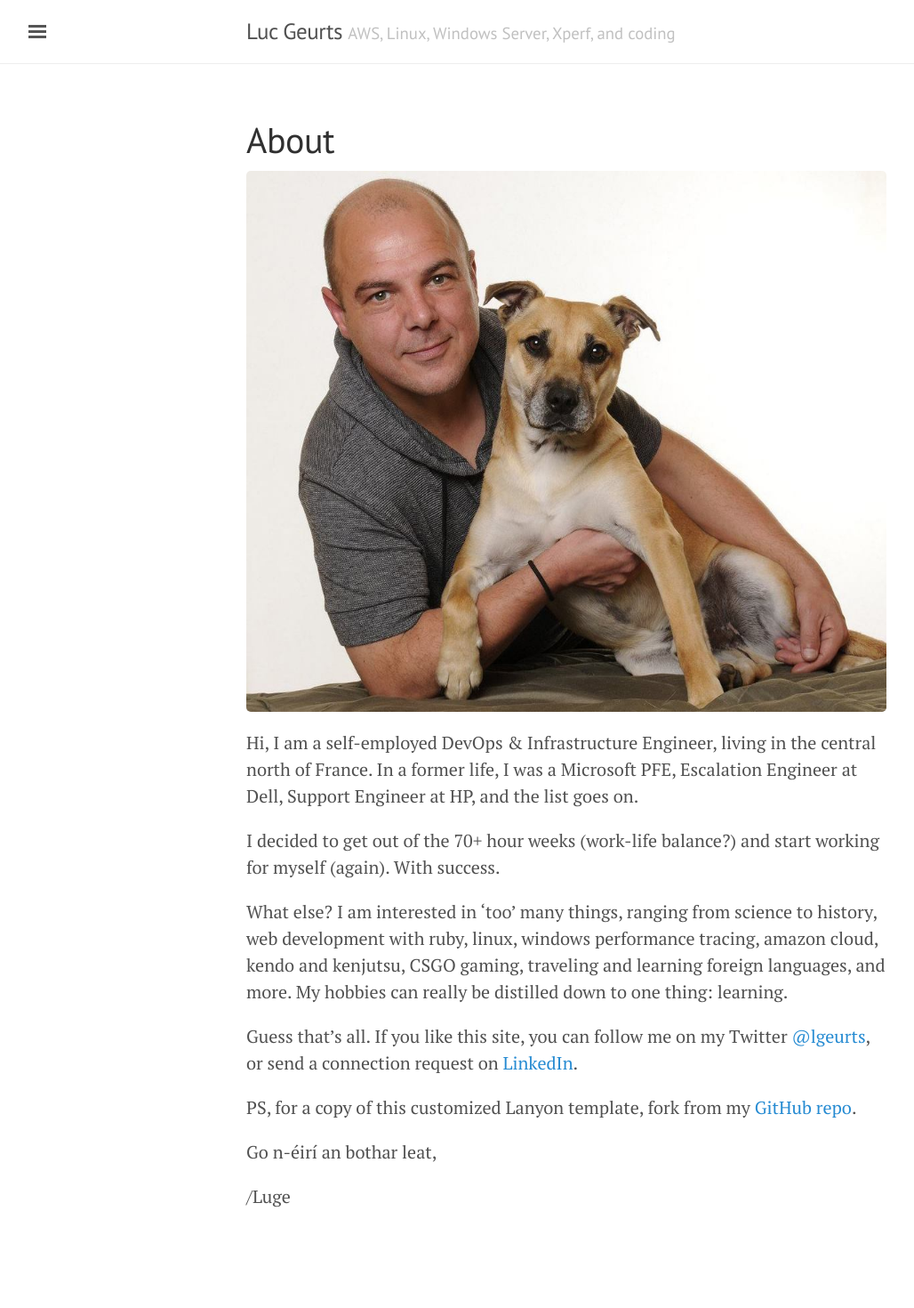
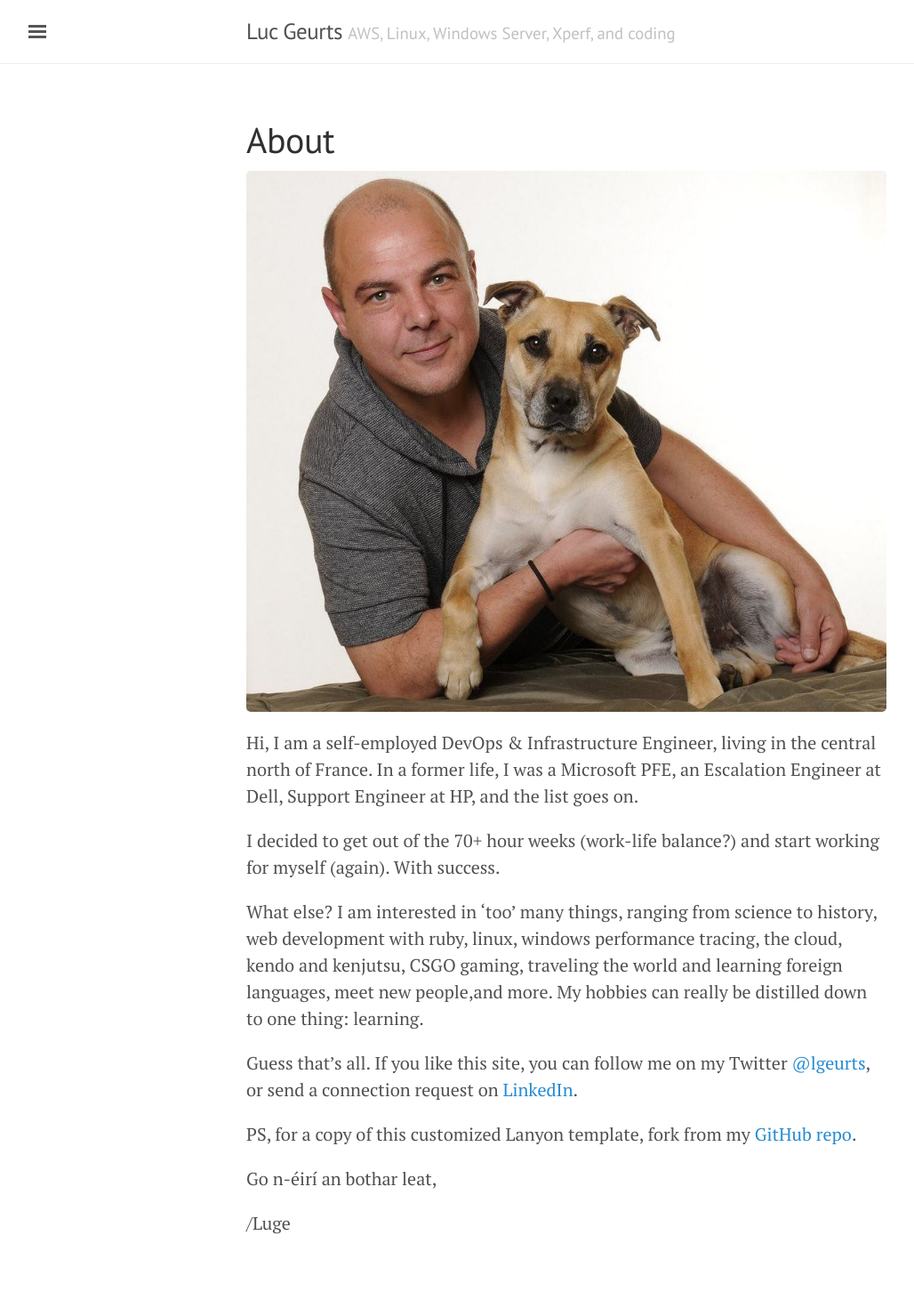
Before and after one commit to lgeurts/lgeurts.github.io, a Jekyll site: the page built from about.md, in a window 1280 px wide. Shown: the whole page at 89% size, without its empty margins (3-1031 px from the left). Built offline with Jekyll 4.4.1, drawn with Linux system fonts in a browser that asks for light colours; nearby versions of some CDN libraries; before the commit the page ends 1440 px from its top, so only the background shows below that.

Commit message:
Update about.md

```diff
--- a/about.md
+++ b/about.md
@@ -6,11 +6,11 @@ title: About
 ![Here I am with my dog Tigger.](/assets/portrait.jpg)
 
 Hi, I am a self-employed DevOps & Infrastructure Engineer, living in the central north of France.
-In a former life, I was a Microsoft PFE, Escalation Engineer at Dell, Support Engineer at HP, and the list goes on.
+In a former life, I was a Microsoft PFE, an Escalation Engineer at Dell, Support Engineer at HP, and the list goes on.
 
 I decided to get out of the 70+ hour weeks (work-life balance?) and start working for myself (again). With success.
 
-What else? I am interested in 'too' many things, ranging from science to history, web development with ruby, linux, windows performance tracing, amazon cloud, kendo and kenjutsu, CSGO gaming, traveling and learning foreign languages, and more. My hobbies can really be distilled down to one thing: learning.
+What else? I am interested in 'too' many things, ranging from science to history, web development with ruby, linux, windows performance tracing, the cloud, kendo and kenjutsu, CSGO gaming, traveling the world and learning foreign languages, meet new people,and more. My hobbies can really be distilled down to one thing: learning.
 
 Guess that's all. If you like this site, you can follow me on my Twitter [@lgeurts](https://twitter.com/lgeurts), or send a connection request on [LinkedIn](https://www.linkedin.com/in/lucgeurts).
 
```
